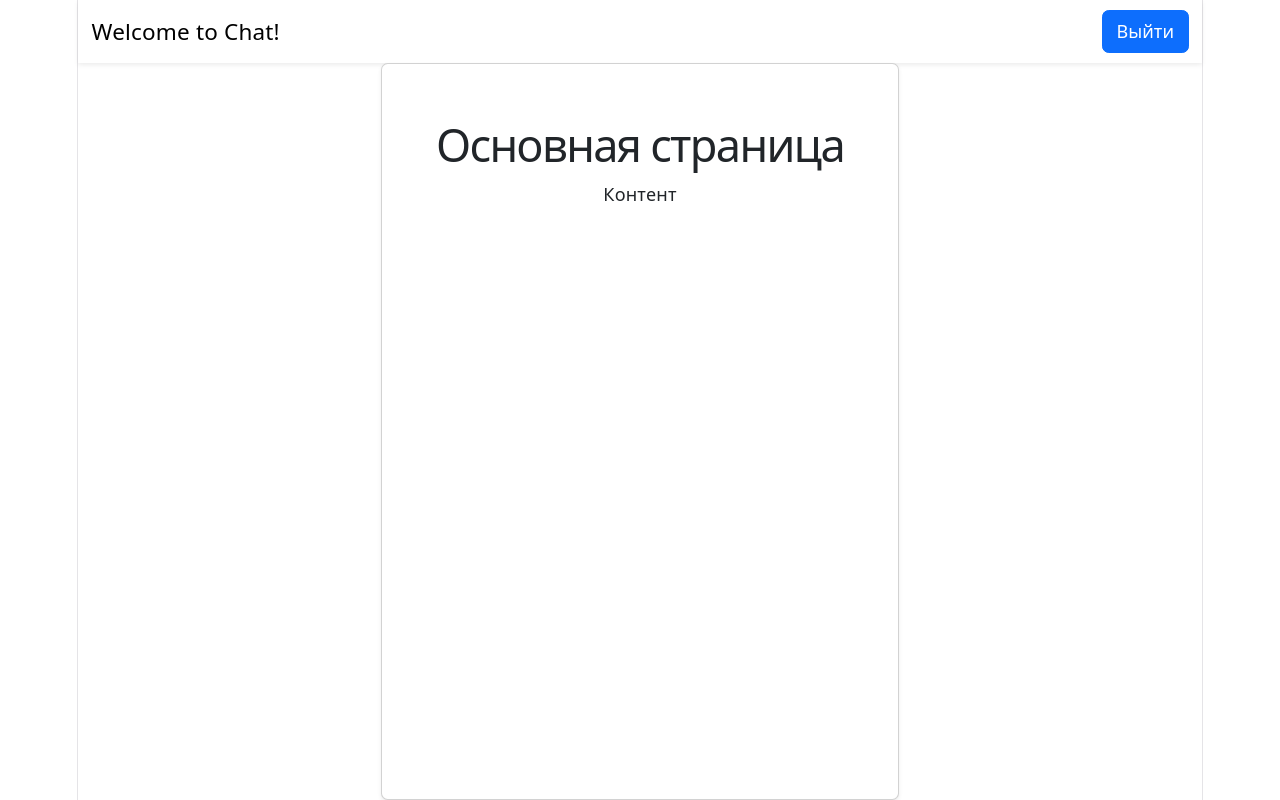
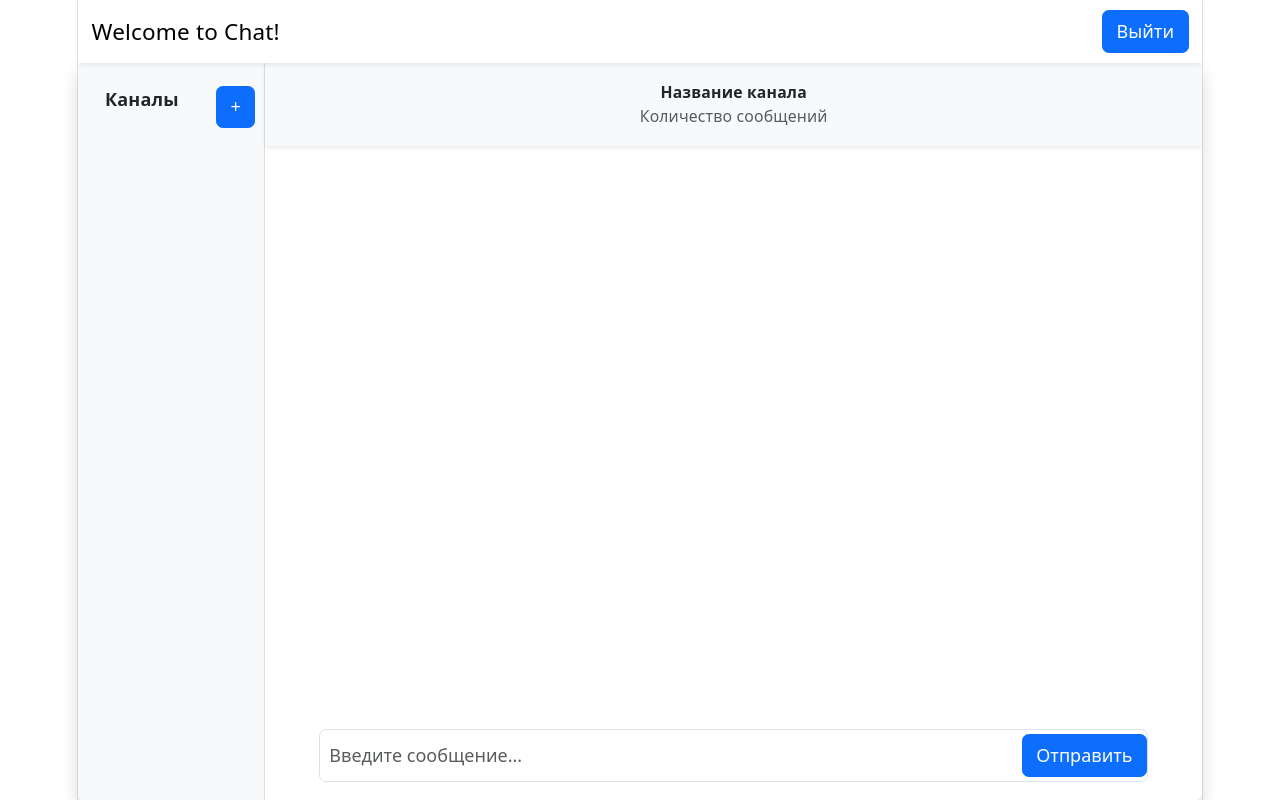
Before and after one commit to NastyaSinitsyna/frontend-project-12, a React app in the folder frontend/: page / in a window 1280 px wide. Built offline with nearby package versions, Linux system fonts and the light colour scheme; sample sign-in values are in the browser's storage; the HTML template or start-up script is replaced by a standard one.

Commit message:
edited main page ui jsx

```diff
--- a/frontend/src/components/MainPage.jsx
+++ b/frontend/src/components/MainPage.jsx
@@ -1,13 +1,54 @@
+import { Button, Col, Container, Row } from 'react-bootstrap'
+
+
+// const getAuthHeader = () => {
+//   const token = localStorage.getItem(token)
+//   if (token) {
+//     return { Authorization: `Bearer ${token}` }
+//   }
+//   return {}
+// }
+
 function MainPage() {
+
   return (
-    <>
-      <div className="container-fluid d-flex justify-content-center align-content-center h-100">
-        <div className="card shadow-sm text-center p-5">
-            <h1>Основная страница</h1>
-            <p>Контент</p>
-        </div>
-      </div>
-    </>
+    <Container className="flex-grow-1 overflow-hidden rounded shadow">
+      <Row className="h-100 bg-white flex-md-row">
+        <Col className="col-4 col-md-2 border-end px-0 bg-light flex-column h-100 d-flex">
+          <div className="d-flex mt-1 justify-content-between mb-2 ps-4 pe-2 p-3">
+            <b>Каналы</b>
+            <Button className="btn btn-primary">+</Button>
+          </div>
+          <ul id="channels-box" className="nav flex-column nav-pills nav-fill px-2 mb-3 overflow-auto h-100 d-block">
+
+          </ul>
+        </Col>
+        <Col className="p-0 h-100">
+          <div className="d-flex flex-column h-100">
+            <div className="bg-light mb-4 p-3 shadow-sm small">
+              <p className="m-0">
+                <b>Название канала</b>
+              </p>
+              <span className="text-muted">Количество сообщений</span>
+            </div>
+            <div id="messages-box" className="chat-messages overflow-auto px-5 flex-grow-1"></div>
+            <div className="mt-auto px-5 py-3">
+              <form className="py-1 border rounded-2">
+                <div className="d-flex gap-2">
+                  <input
+                  name="body"
+                  aria-label="Новое сообщение"
+                  placeholder="Введите сообщение..."
+                  className="border-0 p-0 ps-2 form-control"
+                  value="" />
+                  <Button type="submit">Отправить</Button>
+                </div>
+              </form>
+            </div>
+          </div>
+        </Col>
+      </Row>
+    </Container>
   )
 }
 
```
